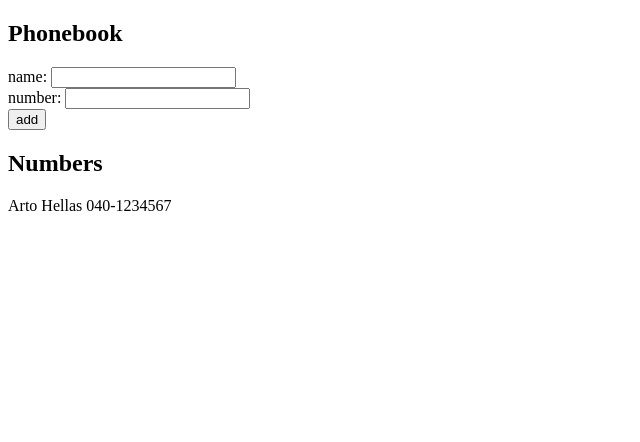
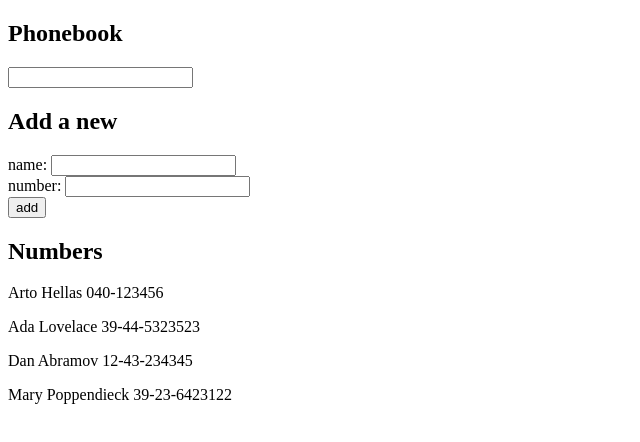
Before and after one commit to Codimpes/full-stack-open, a React (Vite) app in the folder part2/phonebook/: page / in a window 1280 px wide. Shown: the top 442 px of the page, without its empty margins (0-640 px from the left). Built offline with nearby package versions, Linux system fonts and the light colour scheme.

Commit message:
Exercise 2.9

```diff
--- a/part2/phonebook/src/App.jsx
+++ b/part2/phonebook/src/App.jsx
@@ -1,14 +1,23 @@
 import { useState } from "react";
 
 const App = () => {
-  const [persons, setPersons] = useState([{ name: "Arto Hellas", id: 1, phone: "040-1234567" }]);
+  const [persons, setPersons] = useState([
+    { name: "Arto Hellas", number: "040-123456", id: 1 },
+    { name: "Ada Lovelace", number: "39-44-5323523", id: 2 },
+    { name: "Dan Abramov", number: "12-43-234345", id: 3 },
+    { name: "Mary Poppendieck", number: "39-23-6423122", id: 4 },
+  ]);
   const [newName, setNewName] = useState("");
-  const [newPhone, setNewPhone] = useState("");
+  const [newNumber, setNewNumber] = useState("");
+  const [filter, setFilter] = useState("");
+  const handleFilterChange = (event) => {
+    setFilter(event.target.value)
+  };
   const handleNameChange = (event) => {
     setNewName(event.target.value)
   };
-  const handlePhoneChange = (event) => {
-    setNewPhone(event.target.value)
+  const handleNumberChange = (event) => {
+    setNewNumber(event.target.value)
   };
   const addPerson = (event) => {
     event.preventDefault();
@@ -17,10 +26,10 @@ const addPerson = (event) => {
       alert(`${newName} is already added to phonebook`);
       return;
     }
-  const existingPhones = new Set(persons.map((person) => person.phone));
-  if (existingPhones.has(newPhone)) {
-    const namePerson = persons.find((person) => person.phone === newPhone)?.name
-    alert(`${namePerson} is already has this phone number.`);
+    const existingPhones = new Set(persons.map((person) => person.number));
+    if (existingPhones.has(newNumber)) {
+      const namePerson = persons.find((person) => person.number === newNumber)?.name
+      alert(`${namePerson} is already has this number.`);
       return;
     }
     const existingIds = new Set(persons.map((person) => person.id));
@@ -28,29 +37,35 @@ const addPerson = (event) => {
     while (existingIds.has(id)) {
       id++;
     }
-  const personItem = { name: newName, id, phone: newPhone };
+    const personItem = { name: newName, id, number: newNumber };
     setPersons(persons.concat(personItem));
     setNewName("");
-  setNewPhone("");
+    setNewNumber("");
   };
-
+  const personsShow = filter
+  ? persons.filter((person) => person.name.toLowerCase().includes(filter.toLowerCase()))
+  : persons
   return (
     <div>
       <h2>Phonebook</h2>
+        <input value={filter} onChange={handleFilterChange} />
+      <h2>Add a new</h2>
       <form onSubmit={addPerson}>
         <div>
           name: <input value={newName} onChange={handleNameChange} />
         </div>
         <div>
-          number: <input value={newPhone} onChange={handlePhoneChange}/>
+          number: <input value={newNumber} onChange={handleNumberChange} />
         </div>
         <div>
           <button type="submit">add</button>
         </div>
       </form>
       <h2>Numbers</h2>
-      {persons.map((person) => (
-        <p key={person.id}>{person.name} {person.phone}</p>
+      {personsShow.map((person) => (
+        <p key={person.id}>
+          {person.name} {person.number}
+        </p>
       ))}
     </div>
   );
```
Lines whose indentation alone changed are shown as unchanged.
